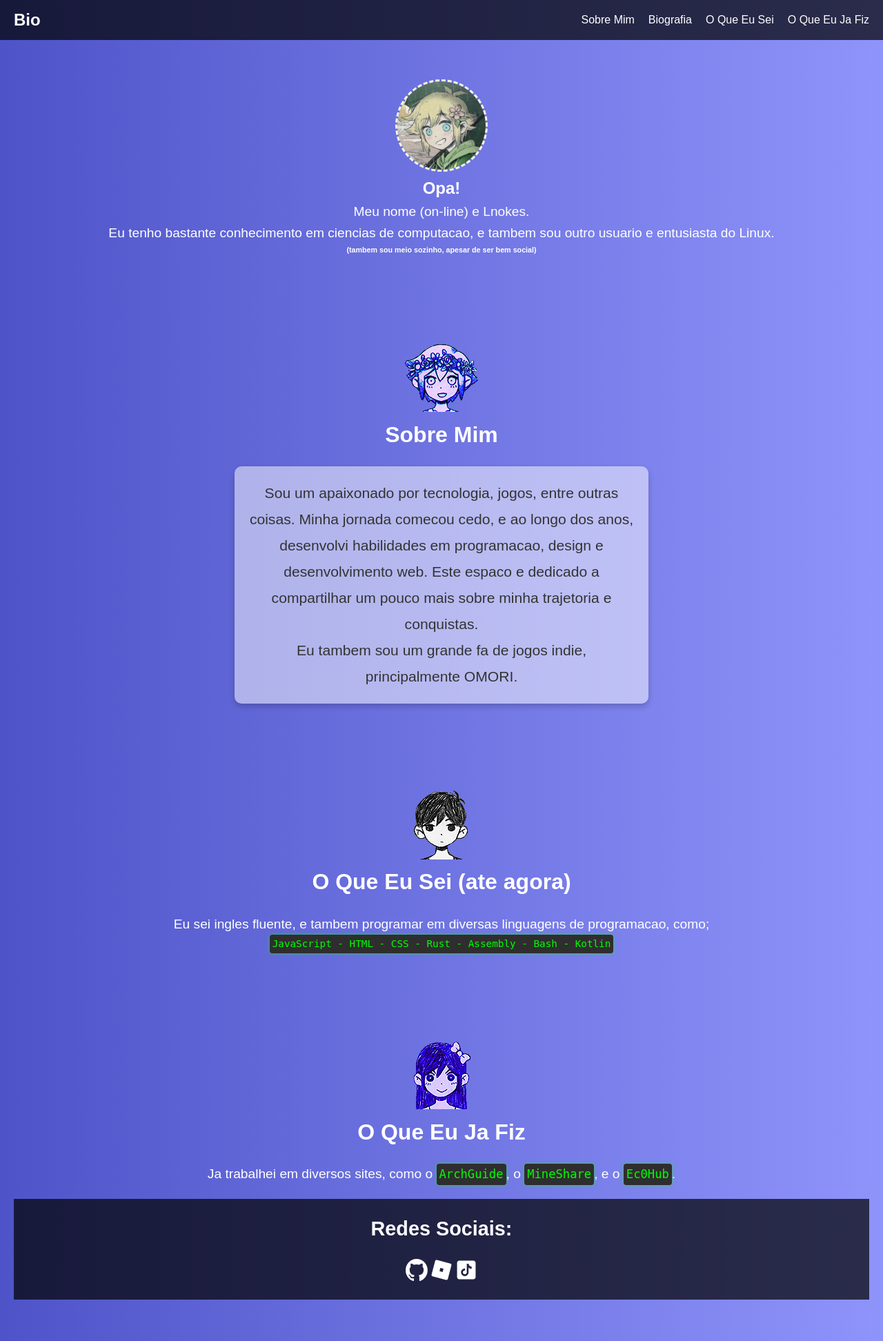
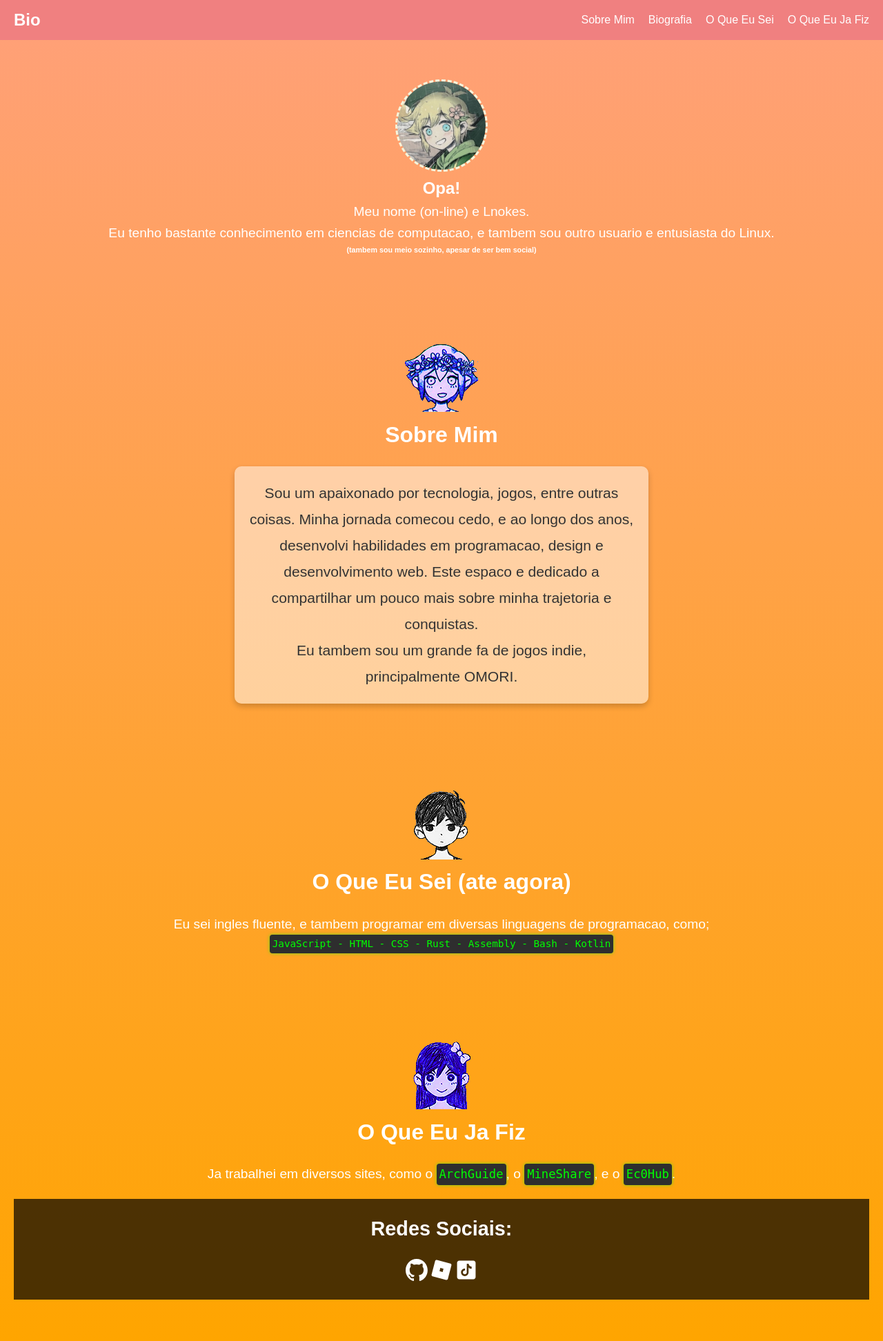
Before and after one commit to enpasant/bio, a PHP site: page / in a window 1280 px wide. Shown: the whole page at 69% size. Run offline with PHP 8.4, Linux system fonts and the light colour scheme; some web fonts are replaced.

Commit message:
Add files via upload

```diff
--- a/styles/style.css
+++ b/styles/style.css
@@ -1,3 +1,8 @@
+@font-face {
+    font-family: 'Omori';
+    src: url('../images/OMORI_GAME2.ttf') format('opentype');
+}
+
 /* Reset básico */
 * {
   margin: 0;
@@ -10,9 +15,9 @@ html {
 }
 
 body {
-  font-family: Arial, sans-serif;
+  font-family: 'Omori', sans-serif;
   line-height: 1.6;
-  background: linear-gradient(to right, #4e54c8, #8f94fb);
+  background: linear-gradient(to bottom, lightsalmon, orange);
   color: #fff;
   padding: 0;
   margin: 0;
@@ -23,7 +28,7 @@ header {
   display: flex;
   justify-content: space-between;
   align-items: center;
-  background: rgba(0, 0, 0, 0.7);
+  background: lightcoral;
   padding: 10px 20px;
 }
 
```
